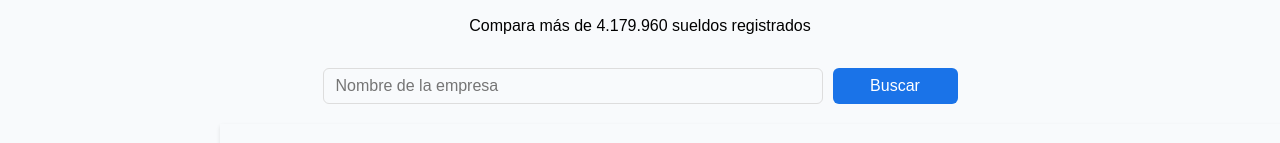
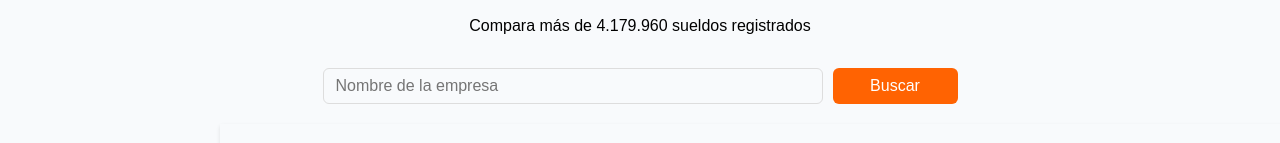
Before and after one commit to juangomlin/WORKABLE_1, a React (Vite) app: page /salary in a window 1280 px wide. Shown: the part 142-285 px from the top of the page. Built offline with nearby package versions, Linux system fonts and the light colour scheme.

Commit message:
NuevpSalaryPage

```diff
--- a/src/pages/ReclutadorPage/ConfigPage/ConfigPage.jsx
+++ b/src/pages/ReclutadorPage/ConfigPage/ConfigPage.jsx
@@ -20,7 +20,7 @@ const ConfigPage = () => {
           <section className='section-module-config-CFP'>
             <div className='header-module-config-CFP'>
               <h2 className='title-module-config-CFP'>Modificar e-mail y clave</h2>
-              <Link to="/Reclutador/configuracion/editar" className='link-edit-config-CFP'>Editar</Link>
+              <Link to="/Reclutador/EditarPerfil" className='link-edit-config-CFP'>Editar</Link>
             </div>
             <div className='box-content-config-CFP'>
               <p className='text-content-config-CFP'>Estás registrado con el e-mail <span className='text-highlight-CFP'>ejemplo@gmail.com.</span> A esta dirección te enviaremos las notificaciones sobre nuevas ofertas y tus aplicaciones.</p>
--- a/src/pages/SalaryPage/SalaryPage.css
+++ b/src/pages/SalaryPage/SalaryPage.css
@@ -42,7 +42,7 @@
   padding: 0.5rem 0.75rem;
   font-size: 1rem;
   color: #fff;
-  background-color: #1a73e8;
+  background-color: #ff6302;
   border: none;
   border-radius: 0.375rem;
   cursor: pointer;
@@ -51,7 +51,7 @@
 }
 
 .btn-search:hover {
-  background-color: #155ab6;
+  background-color: #df4e00;
 }
 
 .filters {
@@ -72,7 +72,7 @@
   border: 1px solid #ddd;
   padding: 20px;
   border-radius: 0.375rem;
-  background-color: whitesmoke;
+  background-color: rgb(255, 255, 255);
   min-width: 300px;
 }
 
```
